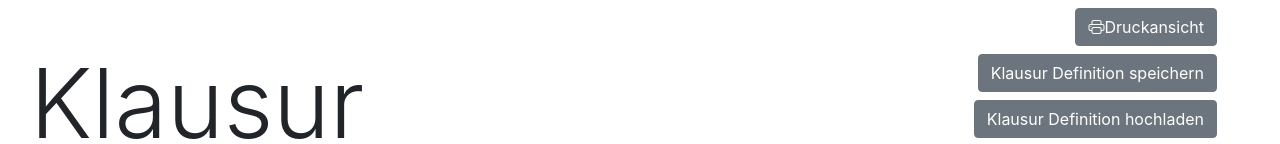
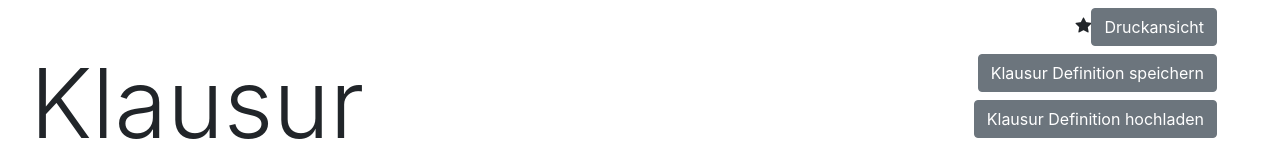
Before and after one commit to samunro/klausur, an Angular app: page / in a window 1280 px wide. Shown: the top 144 px of the page. Built offline with nearby package versions, Linux system fonts and the light colour scheme.

Commit message:
Still working on bootstrap-icons.

```diff
--- a/src/app/student-points.component.html
+++ b/src/app/student-points.component.html
@@ -1,7 +1,8 @@
 <div class="container-fluid">
   <div class="row text-right d-print-none pr-5">
     <div class="col mt-2">
-      <button (click)="togglePrintView()" class="btn btn-secondary"><i class="bi-printer"></i>{{isPrintView ? 'bearbeiten' : 'Druckansicht'}}</button>
+<i class="bi bi-star-fill"></i>
+      <button (click)="togglePrintView()" class="btn btn-secondary">{{isPrintView ? 'bearbeiten' : 'Druckansicht'}}</button>
     </div>
   </div>
   <div class="container-fluid" *ngIf="isPrintView" id="print-section">
--- a/src/styles.css
+++ b/src/styles.css
@@ -1,3 +1,3 @@
 /* Add application styles & imports to this file! */
 @import '~bootstrap/dist/css/bootstrap.min.css';
-@import url("https://cdn.jsdelivr.net/npm/bootstrap-icons@1.4.0/font/bootstrap-icons.css");
+@import "~bootstrap-icons/font/bootstrap-icons.css";
```
